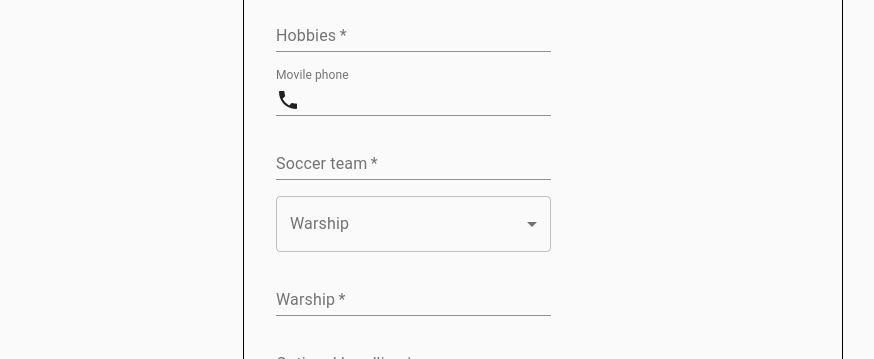
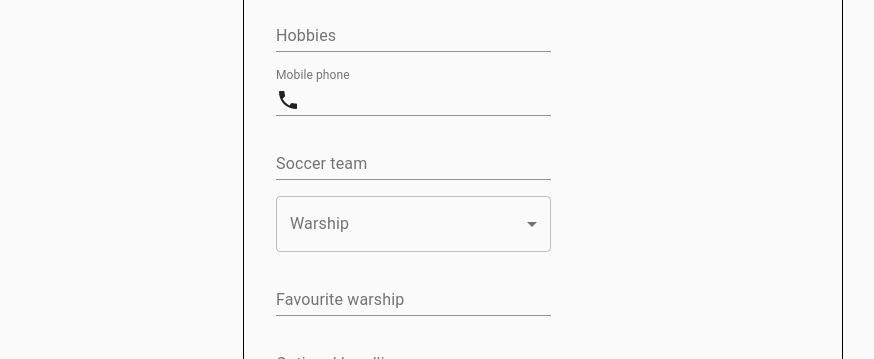
Before and after one commit to Turbojugend/public-page-web, a React (Create React App) app: page / in a window 1280 px wide. Shown: the part 879-1238 px from the top of the page, without its empty margins (227-1101 px from the left). Built offline with nearby package versions, Linux system fonts and the light colour scheme.

Commit message:
Cleaned the required fields

```diff
--- a/src/App.js
+++ b/src/App.js
@@ -262,21 +262,18 @@ function App() {
                                             label="Street"
                                             style={{margin: 8}}
                                             fullWidth
-                                            required
                                         />
                                         <TextField
                                             id="zip-code"
                                             label="Zip code"
                                             style={{margin: 8}}
                                             fullWidth
-                                            required
                                         />
                                         <TextField
                                             id="city"
                                             label="City"
                                             style={{margin: 8}}
                                             fullWidth
-                                            required
                                         />
                                         <FormControl variant="outlined" className={classes.formControl}
                                                      fullWidth={true}>
@@ -329,10 +326,9 @@ function App() {
                                             style={{margin: 8}}
                                             multiline
                                             fullWidth
-                                            required
                                         />
                                         <FormControl className={classes.formControl} fullWidth={true}>
-                                            <InputLabel htmlFor="input-with-icon-adornment">Movile phone</InputLabel>
+                                            <InputLabel htmlFor="input-with-icon-adornment">Mobile phone</InputLabel>
                                             <Input
                                                 id="input-with-icon-adornment"
                                                 fullWidth
@@ -348,7 +344,6 @@ function App() {
                                             label="Soccer team"
                                             style={{margin: 8}}
                                             fullWidth
-                                            required
                                         />
                                         <FormControl variant="outlined" className={classes.formControl} fullWidth={true}>
                                             <InputLabel id="warship-select-label">Warship</InputLabel>
@@ -356,7 +351,6 @@ function App() {
                                                 labelId="warship-select-label"
                                                 id="warship-select"
                                                 value={warship}
-                                                required={true}
                                                 onChange={handleWarshipChange}
                                             >
                                                 <MenuItem value={'Warship 1'}>Warship 1</MenuItem>
@@ -366,10 +360,9 @@ function App() {
                                         </FormControl>
                                         <TextField
                                             id="warship"
-                                            label="Warship"
+                                            label="Favourite warship"
                                             style={{margin: 8}}
                                             fullWidth
-                                            required
                                             value={warship}
                                         />
                                         <TextField
@@ -377,7 +370,6 @@ function App() {
                                             label="Optional headline"
                                             style={{margin: 8}}
                                             fullWidth
-                                            required
                                         />
                                         <TextField
                                             id="optional-text-1"
@@ -385,7 +377,6 @@ function App() {
                                             style={{margin: 8}}
                                             multiline
                                             fullWidth
-                                            required
                                         />
                                         <TextField
                                             id="optional-text-2"
@@ -393,7 +384,6 @@ function App() {
                                             style={{margin: 8}}
                                             multiline
                                             fullWidth
-                                            required
                                         />
                                     </Grid>
                                     <Grid item xs={6}>
```
